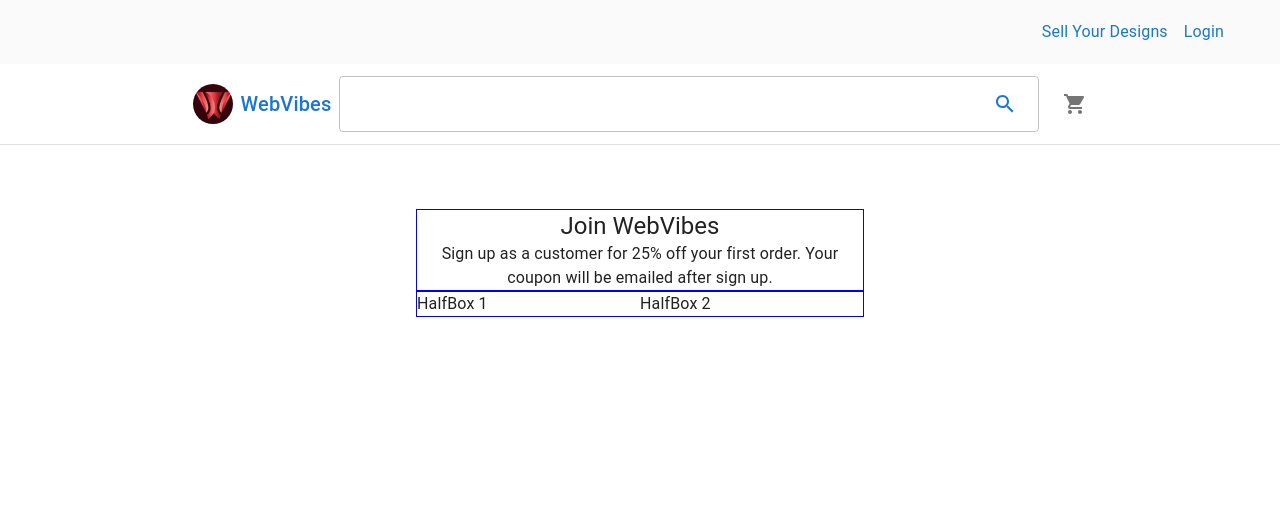
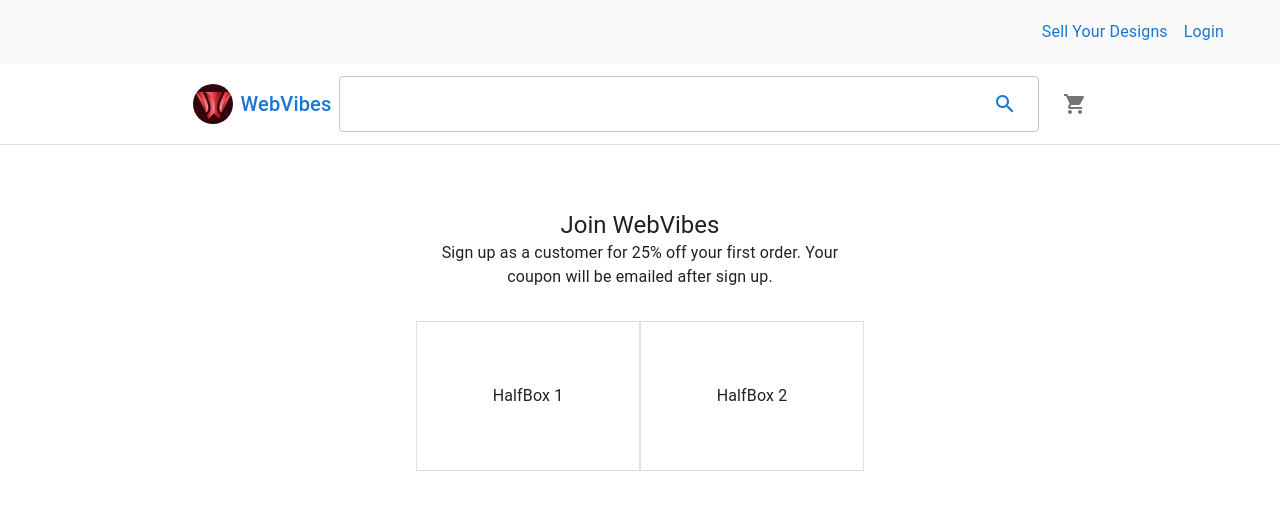
Before and after one commit to Tanaka785/OnlineStore, a React (Vite) app in the folder Frontend/: page /signup in a window 1280 px wide. Shown: the top 510 px of the page. Built offline with nearby package versions, Linux system fonts and the light colour scheme.

Commit message:
styles HalfBox in UserCategory.jsx

```diff
--- a/Frontend/src/components/other/authentication/signup/CenteredBox.jsx
+++ b/Frontend/src/components/other/authentication/signup/CenteredBox.jsx
@@ -8,7 +8,7 @@ export default function CenteredBox({ children, sx }) {
           display: "grid",
           placeItems: "center",
           width: "35%",
-          border: "1px solid blue",
+          // border: "1px solid blue",
         },
         ...(Array.isArray(sx) ? sx : [sx]),
       ]}
--- a/Frontend/src/components/other/authentication/signup/UserCategory.jsx
+++ b/Frontend/src/components/other/authentication/signup/UserCategory.jsx
@@ -1,14 +1,20 @@
 import { Box } from "@mui/material";
 import CenteredBox from "./CenteredBox";
 import styled from "@emotion/styled";
+import { useTheme } from "@emotion/react";
 
-const HalfBox = styled(Box)({
+const HalfBox = styled(Box)(({ theme }) => ({
   flex: 1,
-});
+  display: "grid",
+  placeItems: "center",
+  border: `1px solid ${theme.palette.divider}`,
+  height: "150px",
+}));
 
 export default function UserCategory() {
+  const theme = useTheme();
   return (
-    <CenteredBox sx={{ display: "flex" }}>
+    <CenteredBox sx={{ display: "flex", marginTop: 4 }}>
       <HalfBox>HalfBox 1</HalfBox>
       <HalfBox>HalfBox 2</HalfBox>
     </CenteredBox>
```
